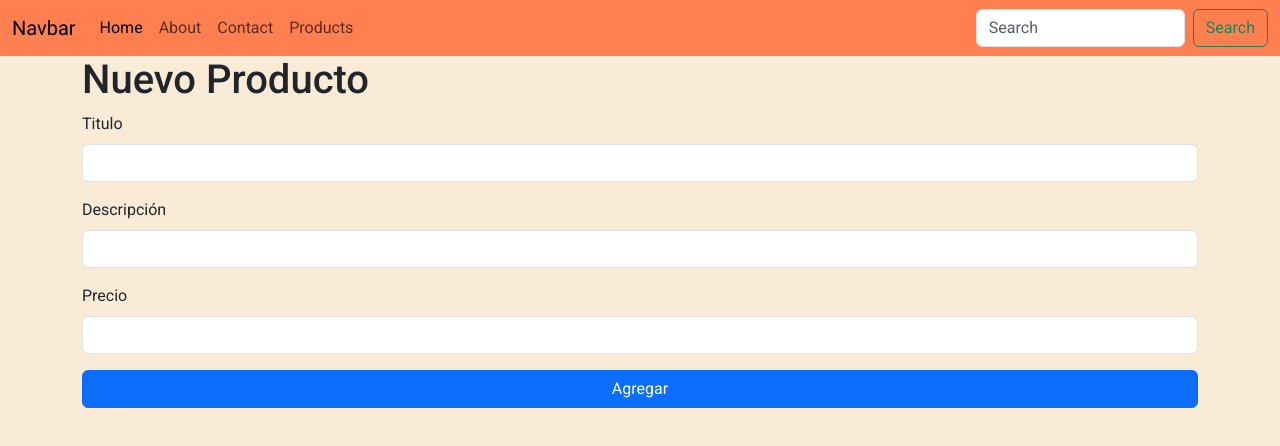
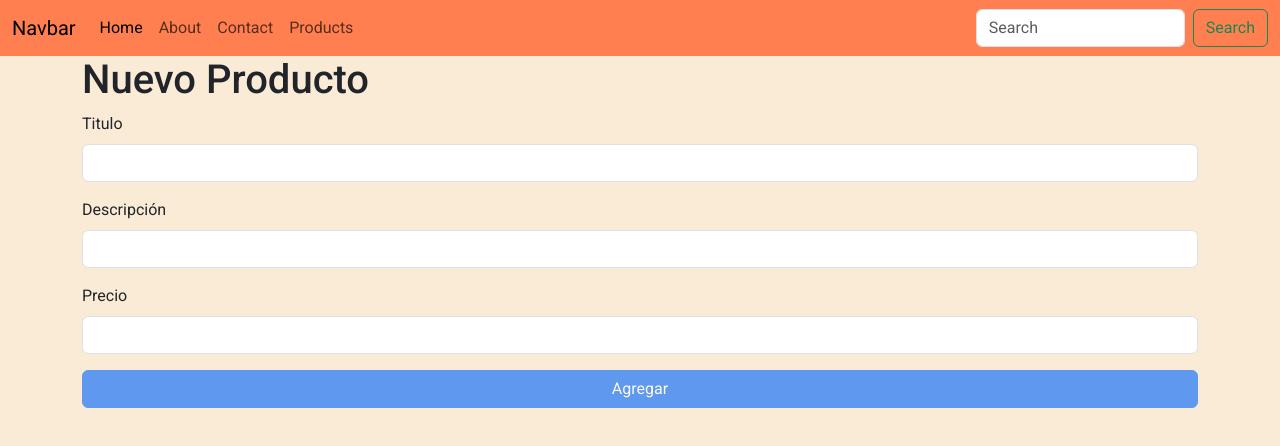
Before and after one commit to toia-19/proyectoAngular-Prog5to, an Angular app: page /new-products in a window 1280 px wide. Shown: the top 446 px of the page. Built offline with nearby package versions, Linux system fonts and the light colour scheme; a web font is replaced by a local one.

Commit message:
Formularios reactivos. Directiva 'formGroup'

```diff
--- a/angular.json
+++ b/angular.json
@@ -27,6 +27,7 @@
             ],
             "styles": [
               "node_modules/bootstrap/dist/css/bootstrap.min.css",
+              "node_modules/bootstrap-icons/font/bootstrap-icons.css",
               "src/styles.css"
             ],
             "scripts": [
--- a/package.json
+++ b/package.json
@@ -29,6 +29,7 @@
     "@angular/platform-browser": "^20.1.0",
     "@angular/router": "^20.1.0",
     "bootstrap": "^5.3.8",
+    "bootstrap-icons": "^1.13.1",
     "rxjs": "~7.8.0",
     "tslib": "^2.3.0",
     "zone.js": "~0.15.0"
--- a/src/app/pages/products/products.html
+++ b/src/app/pages/products/products.html
@@ -50,7 +50,7 @@
     <div class="modal-dialog">
         <div class="modal-content">
             <div class="modal-header">
-                <!-- ? -> admite propiedades de la variable -->
+                <!-- ? -> admite propiedades de la variable aún si son nulas -->
                 <h1 class="modal-title fs-5" id="exampleModalLabel">{{ productoSeleccionado?.titulo }}</h1>
                 <button type="button" class="btn-close" data-bs-dismiss="modal" aria-label="Close"></button>
             </div>
--- a/src/app/pages/products/section/new-product/new-product.html
+++ b/src/app/pages/products/section/new-product/new-product.html
@@ -1,22 +1,27 @@
 <div class="container">
     <h1>Nuevo Producto</h1>
 
-    <form>
+    <!-- Insertamos directiva formGroup en etique 'form' para crear
+     y vincular un formulario reactivo -->
+    <form [formGroup]="nuevoProducto" (ngSubmit)="crearTarjeta()">
         <div class="mb-3">
             <label for="titulo" class="form-label">Titulo</label>
-            <input id="titulo" type="text" class="form-control">
+            <!-- formControlName -> obtiene el valor individual de cada dato ingresado -->
+            <input id="titulo" type="text" class="form-control" formControlName="titulo">
         </div>
 
         <div class="mb-3">
             <label for="descripcion" class="form-label">Descripción</label>
-            <input id="descripcion" type="text" class="form-control">
+            <input id="descripcion" type="text" class="form-control" formControlName="descripcion">
         </div>
 
         <div class="mb-3">
             <label for="precio" class="form-label">Precio</label>
-            <input id="precio" type="number" class="form-control">
+            <input id="precio" type="number" class="form-control" formControlName="precio">
         </div>
 
-        <button type="submit" class="btn btn-primary w-100">Agregar</button>
+        <!-- El botón se va a deshabilitar (disabled) cuando el formulario "nuevoProducto"
+         no sea válido ("!"). Ej.: Faltan rellenar campos -->
+        <button type="submit" class="btn btn-primary w-100" [disabled]="!nuevoProducto.valid">Agregar</button>
     </form>
 </div>
--- a/src/app/pages/products/section/new-product/new-product.ts
+++ b/src/app/pages/products/section/new-product/new-product.ts
@@ -1,11 +1,46 @@
 import { Component } from '@angular/core';
+import { Tarjeta } from '../../../../models/tarjeta';
+import { FormGroup, FormControl, ReactiveFormsModule, Validators } from '@angular/forms';
+
+/*
+  FormGroup: Directiva de formularios que agrupa una serie de datos
+  FormControl: Utilizada en conjunto con FormGroup para tomar el valor de
+  una propiedad individual en un formulario
+  ReactiveFormsModule: Activa el uso de formularios reactivos -> se ejecutan mediante
+  una acción y se relaciona HTML (interfaz gráfica) con TS (lógica)
+  Validators: Pide o requiere que un valor exista o sea validado como necesario
+*/
 
 @Component({
   selector: 'app-new-product',
-  imports: [],
+  imports: [ReactiveFormsModule],
   templateUrl: './new-product.html',
   styleUrl: './new-product.css'
 })
 export class NewProduct {
+  /*
+    Propiedades ESTRICTAMENTE requeridas -> Validators.required
+    Propiedades opcionales -> no lo llevan
+  */
+  nuevoProducto = new FormGroup({
+    titulo: new FormControl('', Validators.required),
+    descripcion: new FormControl('', Validators.required),
+    precio: new FormControl(null, Validators.required),
+    img: new FormControl(''),
+    alt: new FormControl('')
+  });
 
+  /*
+    Coleccionar productos de tipo TARJETA (respeta la estructura de la interfaz)
+    Funciona como arreglo ("[]"), se inicializa vacío
+  */
+  coleccionProductos: Tarjeta[] = [];
+
+  /* Propiedad PRIVADA para manejar información sensible */
+  private contadorId = 1;
+
+  /**
+   * @description
+   */
+  crearTarjeta(){}
 }
```
Also changed, not shown: 1 other file (tests, documents, lock files or other folders).
